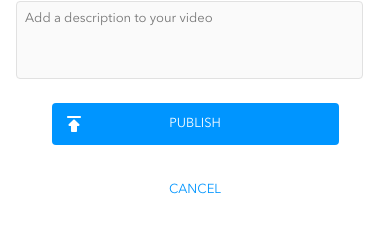
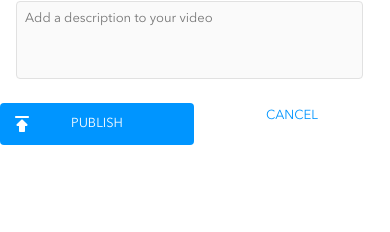
Before and after one commit to Etherealnique/dominique-cortesiano-brainflix, a React (Create React App) app: page /uploadpage in a window 390 px wide. Shown: the part 552-784 px from the top of the page. Built offline with nearby package versions, Linux system fonts and the light colour scheme.

Commit message:
Started working on responsiveness for Upload page

```diff
--- a/src/components/Content/Content.js
+++ b/src/components/Content/Content.js
@@ -4,7 +4,7 @@ import likes from "../../assets/icons/likes.svg";
 import "./Content.scss";
 
 export default function Content(props) {
-  console.log(props.heroVid.comments);
+  // console.log(props.heroVid.comments);
   return (
     <main className="content">
       <div className="content__hero-video">
--- a/src/components/Content/Content.scss
+++ b/src/components/Content/Content.scss
@@ -90,7 +90,9 @@
     }
   }
   &__date {
-    padding-right: 10px;
+    text-align: left;
+
+    padding-left: 0px;
     font-size: 13px;
     line-height: 18px;
     font-weight: 400;
--- a/src/components/PublishVideo/PublishVideo.js
+++ b/src/components/PublishVideo/PublishVideo.js
@@ -30,10 +30,15 @@ export default function PublishVideo() {
             placeholder="Add a description to your video"
           ></input>
         </section>
+      </div>
+      <div className="publish-video__button--container">
+        <button className="publish-video__button--cancel-tablet" type="submit">
+          CANCEL
+        </button>
         <button className="publish-video__button--publish" type="submit">
           PUBLISH
         </button>
-        <button className="publish-video__button--cancel" type="submit">
+        <button className="publish-video__button--cancel-mobile" type="submit">
           CANCEL
         </button>
       </div>
--- a/src/components/PublishVideo/PublishVideo.scss
+++ b/src/components/PublishVideo/PublishVideo.scss
@@ -6,6 +6,10 @@
   border-top: solid 1px $Mercury;
   &__container {
     padding: 0 16px 0 16px;
+    @include tablet {
+      text-align: start;
+      padding: 0 24px 0 24px;
+    }
   }
   &__title {
     &-main {
@@ -16,6 +20,7 @@
       color: $BrainFlix-Black;
       text-align: start;
       @include tablet {
+        border-bottom: 1px solid $Mercury;
         font-size: 33px;
         line-height: 44px;
         font-weight: 700;
@@ -108,6 +113,10 @@
     width: 287px;
     border-radius: 5px;
     object-fit: fill;
+    @include tablet {
+      height: 30vw;
+      width: 50vw;
+    }
   }
 
   &__button {
@@ -134,6 +143,30 @@
       }
     }
     &--cancel {
+      &-mobile {
+        font-size: 13px;
+        font-weight: 400;
+        line-height: 10px;
+        background-image: url(../../assets/icons/publish.svg);
+        background-repeat: no-repeat;
+        background-position: left center;
+        background-position-x: 10px;
+        color: $BrainFlix-Blue;
+        border: $BrainFlix-Blue;
+        margin: 0.5rem 1rem 1rem 1rem;
+        background-color: $White;
+        padding: 1rem;
+        width: 15rem;
+        box-shadow: none;
+        border-radius: 0.25rem;
+        @include tablet {
+          display: none;
+        }
+      }
+      &-tablet {
+        display: none;
+        @include tablet {
+          display: block;
           font-size: 13px;
           font-weight: 400;
           line-height: 10px;
@@ -152,3 +185,8 @@
         }
       }
     }
+    &--container {
+      display: flex;
+    }
+  }
+}
--- a/src/components/RecommendedVideos/RecommendedVideos.js
+++ b/src/components/RecommendedVideos/RecommendedVideos.js
@@ -4,7 +4,8 @@ import { Link } from "react-router-dom";
 import "./RecommendedVideos.scss";
 
 export default function RecommendedVideos(props) {
-  console.log(props.recommVids);
+  // console.log(props.recommVids);
+  // console.log(props.heroVid.id);
   return (
     <div className="recommended">
       <p className="recommended__title">NEXT VIDEOS</p>
@@ -22,9 +23,10 @@ export default function RecommendedVideos(props) {
                   />
                 </Link>
               </div>
-
-              <p className="recommended__subtitle">{vid.title}</p>
-              <p className="recommended__creator">{vid.channel}</p>
+              <div className="recommended__subcontainer">
+                <p className="recommended__subtitle">{vid.title}</p>
+                <p className="recommended__creator">{vid.channel}</p>
+              </div>
             </div>
           );
         })}
--- a/src/components/RecommendedVideos/RecommendedVideos.scss
+++ b/src/components/RecommendedVideos/RecommendedVideos.scss
@@ -75,6 +75,8 @@
     font-weight: 400;
     text-align: start;
     margin-top: 7px;
+    margin-bottom: 0;
+    margin-left: 16px;
     @include desktop {
       font-size: 14px;
       line-height: 22px;
--- a/src/pages/Home.js
+++ b/src/pages/Home.js
@@ -13,6 +13,18 @@ export default class Home extends Component {
     heroVid: null,
     recommVids: null,
     isLoading: true,
+    comment: "",
+  };
+
+  handleChange = (event) => {
+    console.log("handlechange!", event.target.name);
+    this.setState({
+      [event.target.name]: event.target.value,
+    });
+  };
+
+  handleSubmit = (event) => {
+    event.preventDefault();
   };
 
   componentDidMount() {
@@ -25,17 +37,18 @@ export default class Home extends Component {
         );
       })
       .then((res) => {
-        console.log(res.data);
         this.setState({ heroVid: res.data });
       })
 
-      .catch();
+      .catch((err) => {
+        console.log(err);
+      });
   }
 
   componentDidUpdate(prevProps, prevState) {
-    console.log(prevProps.match.params.id, "prev props");
-    console.log(prevState, "prev state");
-    console.log(this.props.match.params.id, "current props");
+    // console.log(prevProps.match.params.id, "prev props");
+    // console.log(prevState, "prev state");
+    // console.log(this.props.match.params.id, "current props");
     if (prevProps.match.params.id !== this.props.match.params.id) {
       axios
         .get(
```
Also changed, not shown: src/pages/UploadPage.js (+0 -24 lines). Lines whose indentation alone changed are shown as unchanged.
